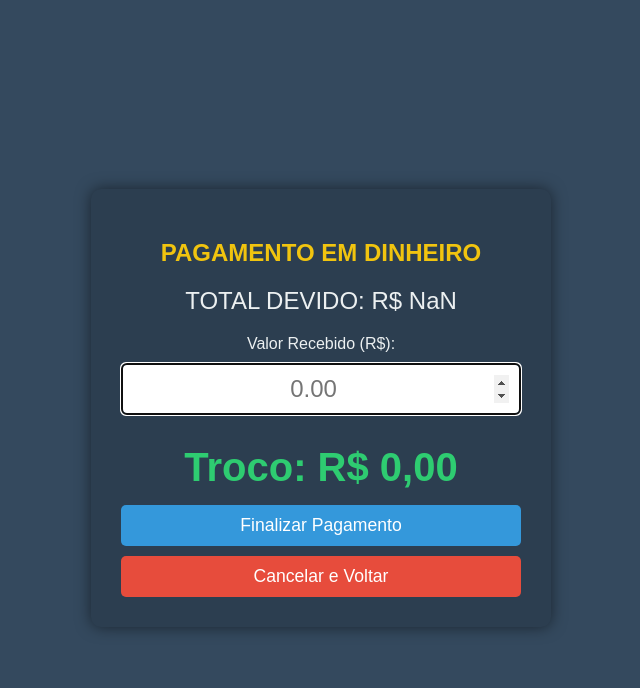
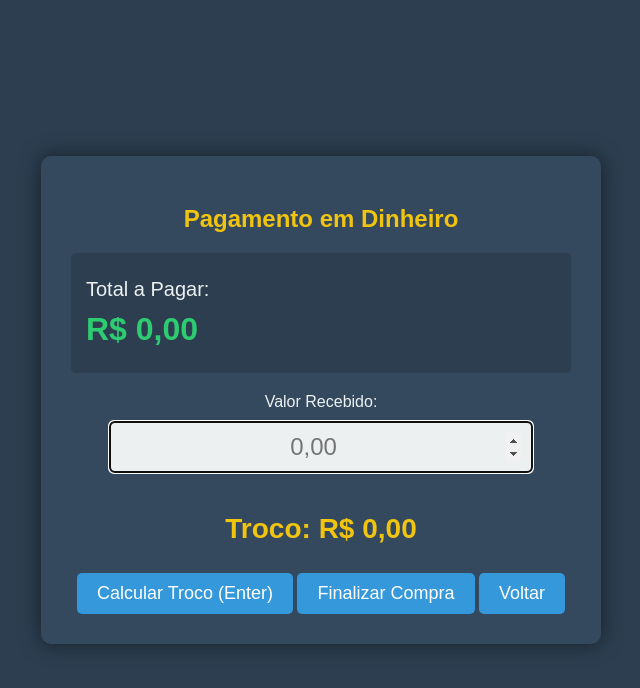
Before and after one commit to whippymarker/caixa-html-mobile-payment, a website: page cash_payment.html in a window 1280 px wide. Shown: the whole page, without its empty margins (319-959 px from the left). Drawn offline with Linux system fonts and the light colour scheme.

Commit message:
attempt #5

```diff
--- a/cash_payment.html
+++ b/cash_payment.html
@@ -7,109 +7,158 @@
     <style>
         body {
             font-family: 'Arial', sans-serif;
-            background-color: #34495e;
+            background-color: #2c3e50;
             color: #ecf0f1;
+            margin: 0;
             display: flex;
-            flex-direction: column;
             justify-content: center;
             align-items: center;
             height: 100vh;
+        }
+
+        .cash-container {
+            width: 500px;
+            padding: 30px;
+            background-color: #34495e;
+            border-radius: 10px;
+            box-shadow: 0 0 20px rgba(0, 0, 0, 0.5);
             text-align: center;
         }
-        .container {
+
+        h2 {
+            color: #f1c40f;
+            margin-bottom: 20px;
+        }
+
+        .info-display {
+            padding: 15px;
+            margin-bottom: 20px;
             background-color: #2c3e50;
-            padding: 30px;
-            border-radius: 10px;
-            box-shadow: 0 0 15px rgba(0, 0, 0, 0.5);
-            width: 90%;
-            max-width: 400px;
+            border-radius: 5px;
         }
-        h2 { color: #f1c40f; margin-bottom: 20px; }
-        .info-total { font-size: 1.5em; margin-bottom: 20px; }
-        .info-troco { font-size: 2.5em; font-weight: bold; color: #2ecc71; margin-top: 20px; }
+
+        .info-display p {
+            font-size: 20px;
+            margin: 10px 0;
+            display: flex;
+            justify-content: space-between;
+        }
+
+        #total-due {
+            font-size: 32px;
+            font-weight: bold;
+            color: #2ecc71;
+        }
 
         input[type="number"] {
-            width: 100%;
+            width: 80%;
             padding: 10px;
-            margin: 10px 0;
-            font-size: 1.5em;
+            font-size: 24px;
             text-align: center;
+            margin: 10px 0 20px;
             border: 2px solid #3498db;
             border-radius: 5px;
-            box-sizing: border-box;
+            background-color: #ecf0f1;
+            color: #333;
         }
+
         button {
             padding: 10px 20px;
-            background-color: #3498db;
-            color: white;
+            font-size: 18px;
+            cursor: pointer;
             border: none;
             border-radius: 5px;
-            cursor: pointer;
-            margin-top: 15px;
-            font-size: 1.1em;
-            width: 100%;
+            background-color: #3498db;
+            color: #fff;
+            transition: background-color 0.3s;
         }
-        #cancel-button {
-            background-color: #e74c3c;
-            margin-top: 10px;
+
+        button:hover {
+            background-color: #2980b9;
+        }
+
+        #troco-display {
+            font-size: 28px;
+            font-weight: bold;
+            color: #f1c40f;
+            margin-top: 20px;
         }
     </style>
 </head>
 <body>
-    <div class="container">
-        <h2>PAGAMENTO EM DINHEIRO</h2>
-        <div class="info-total">TOTAL DEVIDO: <span id="total-value">R$ 0,00</span></div>
+    <div class="cash-container">
+        <h2>Pagamento em Dinheiro</h2>
 
-        <label for="received-amount">Valor Recebido (R$):</label>
-        <input type="number" id="received-amount" placeholder="0.00" step="0.01" min="0" autofocus>
+        <div class="info-display">
+            <p>Total a Pagar:</p>
+            <p id="total-due">R$ 0,00</p>
+        </div>
 
-        <div id="troco-display" class="info-troco">Troco: R$ 0,00</div>
+        <label for="amount-received">Valor Recebido:</label>
+        <input type="number" id="amount-received" placeholder="0,00" step="0.01" autofocus>
 
-        <button onclick="finalizePayment()">Finalizar Pagamento</button>
-        <button id="cancel-button" onclick="window.history.back()">Cancelar e Voltar</button>
+        <p id="troco-display">Troco: R$ 0,00</p>
+
+        <button onclick="calculateChange()">Calcular Troco (Enter)</button>
+        <button id="finalize-button" onclick="finalizeTransaction()" disabled>Finalizar Compra</button>
+        <button onclick="window.history.back()">Voltar</button>
     </div>
 
     <script>
-        const urlParams = new URLSearchParams(window.location.search);
-        const totalDue = parseFloat(urlParams.get('total'));
-        const totalValueDisplay = document.getElementById('total-value');
-        const receivedInput = document.getElementById('received-amount');
+        const totalDueDisplay = document.getElementById('total-due');
+        const amountInput = document.getElementById('amount-received');
         const trocoDisplay = document.getElementById('troco-display');
+        const finalizeButton = document.getElementById('finalize-button');
+
+        let totalValue = 0;
+        let changeValue = 0;
 
         const formatCurrency = (value) => `R$ ${value.toFixed(2).replace('.', ',')}`;
 
-        // 1. Inicializa o total a pagar
-        totalValueDisplay.textContent = formatCurrency(totalDue);
+        function loadTotal() {
+            const urlParams = new URLSearchParams(window.location.search);
+            const total = urlParams.get('total');
 
-        // 2. Calcula e exibe o troco em tempo real
-        receivedInput.addEventListener('input', function() {
-            const received = parseFloat(receivedInput.value) || 0;
-            const change = received - totalDue;
+            if (total) {
+                totalValue = parseFloat(total);
+                totalDueDisplay.textContent = formatCurrency(totalValue);
+            } else {
+                totalDueDisplay.textContent = formatCurrency(0.00);
+            }
+        }
 
-            if (change < 0) {
-                trocoDisplay.textContent = `Falta: ${formatCurrency(Math.abs(change))}`;
-                trocoDisplay.style.color = '#e74c3c'; // Vermelho se faltar
-            } else {
-                trocoDisplay.textContent = `Troco: ${formatCurrency(change)}`;
-                trocoDisplay.style.color = '#2ecc71'; // Verde se der troco
-            }
-        });
+        function calculateChange() {
+            const received = parseFloat(amountInput.value.replace(',', '.')) || 0;
 
-        // 3. Finaliza a transação
-        function finalizePayment() {
-            const received = parseFloat(receivedInput.value) || 0;
-
-            if (received < totalDue) {
-                alert('O valor recebido é insuficiente!');
-                receivedInput.focus();
+            if (received < totalValue) {
+                trocoDisplay.textContent = "FALTA DINHEIRO!";
+                trocoDisplay.style.color = '#e74c3c';
+                finalizeButton.disabled = true;
                 return;
             }
 
-            // O pagamento foi bem-sucedido. Redireciona de volta para a tela principal
-            // com o parâmetro 'reset=true' para zerar o carrinho.
-            alert('Pagamento em Dinheiro Finalizado! Troco calculado.');
+            changeValue = received - totalValue;
+            trocoDisplay.textContent = `Troco: ${formatCurrency(changeValue)}`;
+            trocoDisplay.style.color = '#f1c40f';
+            finalizeButton.disabled = false;
+        }
+
+        function finalizeTransaction() {
+            alert(`Transação finalizada!\nTotal: ${formatCurrency(totalValue)}\nTroco: ${formatCurrency(changeValue)}`);
+
+            // Redireciona para o index, ativando a CORREÇÃO do bug
             window.location.href = `index.html?reset=true`;
         }
+
+        document.addEventListener('DOMContentLoaded', loadTotal);
+
+        // Listener para a tecla ENTER
+        amountInput.addEventListener('keypress', function(e) {
+            if (e.key === 'Enter') {
+                e.preventDefault();
+                calculateChange();
+            }
+        });
     </script>
 </body>
 </html>
```
Also changed, not shown: index.html (+17 -23 lines), qr_display.html (+78 -76 lines).
